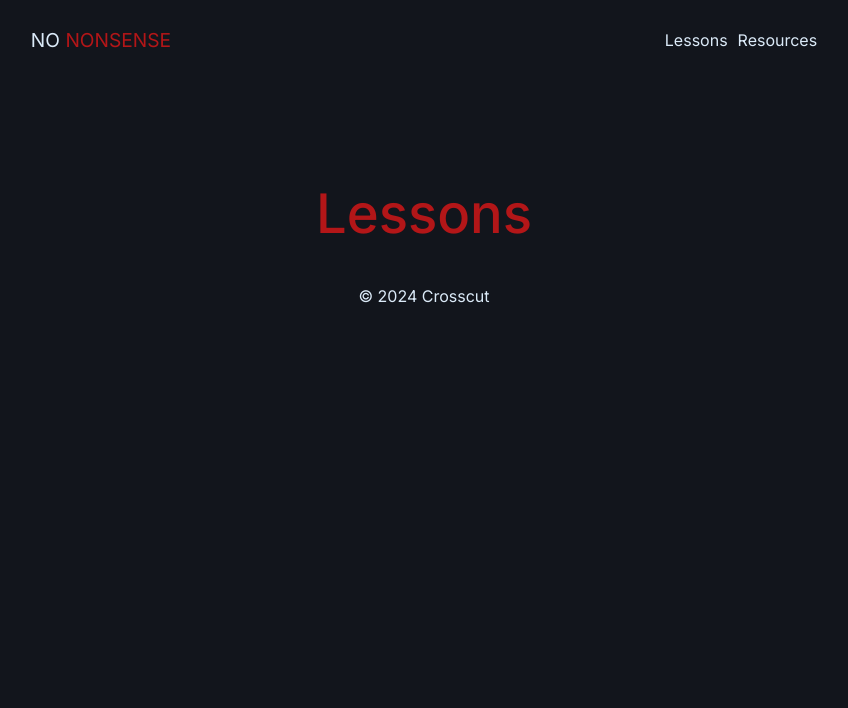
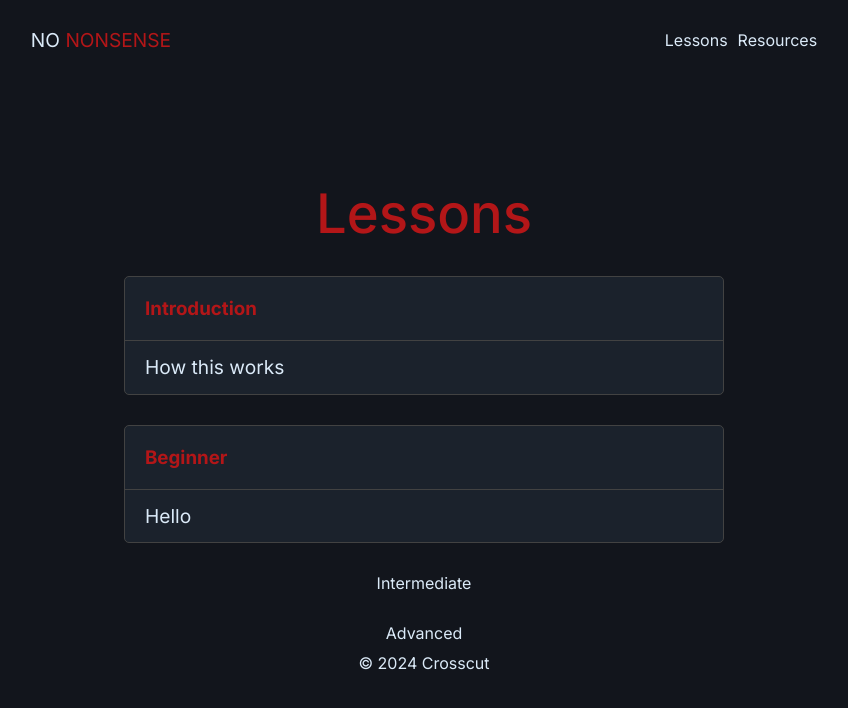
Before and after one commit to CrosscutX/nononsenseSF6, a React (Vite) app: page /lessons in a window 1280 px wide. Shown: the top 708 px of the page, without its empty margins (216-1064 px from the left). Built offline with nearby package versions, Linux system fonts and the light colour scheme.

Commit message:
Lesson container structure

```diff
--- a/src/components/home/Author.jsx
+++ b/src/components/home/Author.jsx
@@ -21,14 +21,14 @@ export default function Author() {
       </p>
       <p>
         Fighting games never came easy to me, I lost my first match online in
-        sf4 to a Ryu who jump heavy kick and swept me over and over again.
-        Because I've never had any talent for the genre, I've had to build
-        ironclad fundamentals from the ground up, and I believe this is what
-        makes me uniquely qualified to teach fighting games.
+        Street Fighter 4 to a Ryu who jump heavy kick and swept me over and over
+        again. Because I've never had any talent for the genre, I've had to
+        build ironclad fundamentals from the ground up, and I believe this is
+        what makes me uniquely qualified to teach fighting games.
       </p>
       <p>
         In my free time I've performed free coaching for dozens of people. And
-        during that process I've gotten insight on the struggles of players from
+        during that process I've gained insight on the struggles of players from
         many different skill levels. This site uses the lessons I've learned
         from that to craft effective lessons that tackle common issues.
       </p>
--- a/src/components/lessons/Beginner.jsx
+++ b/src/components/lessons/Beginner.jsx
@@ -0,0 +1,12 @@
+import React from "react";
+
+export default function Beginner() {
+  return (
+    <div className="beginner">
+      <div className="lesson-container">
+        <h3>Beginner</h3>
+        <p>Hello</p>
+      </div>
+    </div>
+  );
+}
--- a/src/components/lessons/Introduction.jsx
+++ b/src/components/lessons/Introduction.jsx
@@ -1,5 +1,12 @@
 import React from "react";
 
 export default function Introduction() {
-  return <div>Introduction</div>;
+  return (
+    <div className="introduction">
+      <div className="lesson-container">
+        <h3>Introduction</h3>
+        <p>How this works</p>
+      </div>
+    </div>
+  );
 }
--- a/src/components/lessons/Lessons.jsx
+++ b/src/components/lessons/Lessons.jsx
@@ -1,9 +1,19 @@
 import React from "react";
+import Introduction from "./Introduction";
+import Beginner from "./Beginner";
+import Intermediate from "./Intermediate";
+import Advanced from "./Advanced";
 import "../../styles/lessons.css";
 export default function Lessons() {
   return (
     <main className="lessons">
       <h1>Lessons</h1>
+      <div className="lessons-content">
+        <Introduction />
+        <Beginner />
+        <Intermediate />
+        <Advanced />
+      </div>
     </main>
   );
 }
--- a/src/styles/lessons.css
+++ b/src/styles/lessons.css
@@ -4,3 +4,41 @@
   align-items: center;
   width: 100%;
 }
+
+.lessons-content,
+.introduction {
+  display: flex;
+  flex-direction: column;
+  align-items: center;
+  margin: 0, auto;
+  max-width: 90%;
+  min-width: 50%;
+  gap: 30px;
+}
+
+.lesson-container {
+  width: 600px;
+  max-width: 600px;
+  background-color: #1b222c;
+  border-radius: 5px;
+  border: 1px solid rgb(66, 66, 66);
+}
+
+.lesson-container h3 {
+  width: 100%;
+  border-bottom: 1px solid rgb(66, 66, 66);
+  color: #b31618;
+  padding: 20px;
+}
+
+.lesson-container p {
+  padding-left: 20px;
+  padding-top: 10px;
+  padding-bottom: 10px;
+  margin-bottom: 0px;
+  cursor: pointer;
+}
+
+.lesson-container p:hover {
+  background-color: rgb(52, 51, 60);
+}
```
